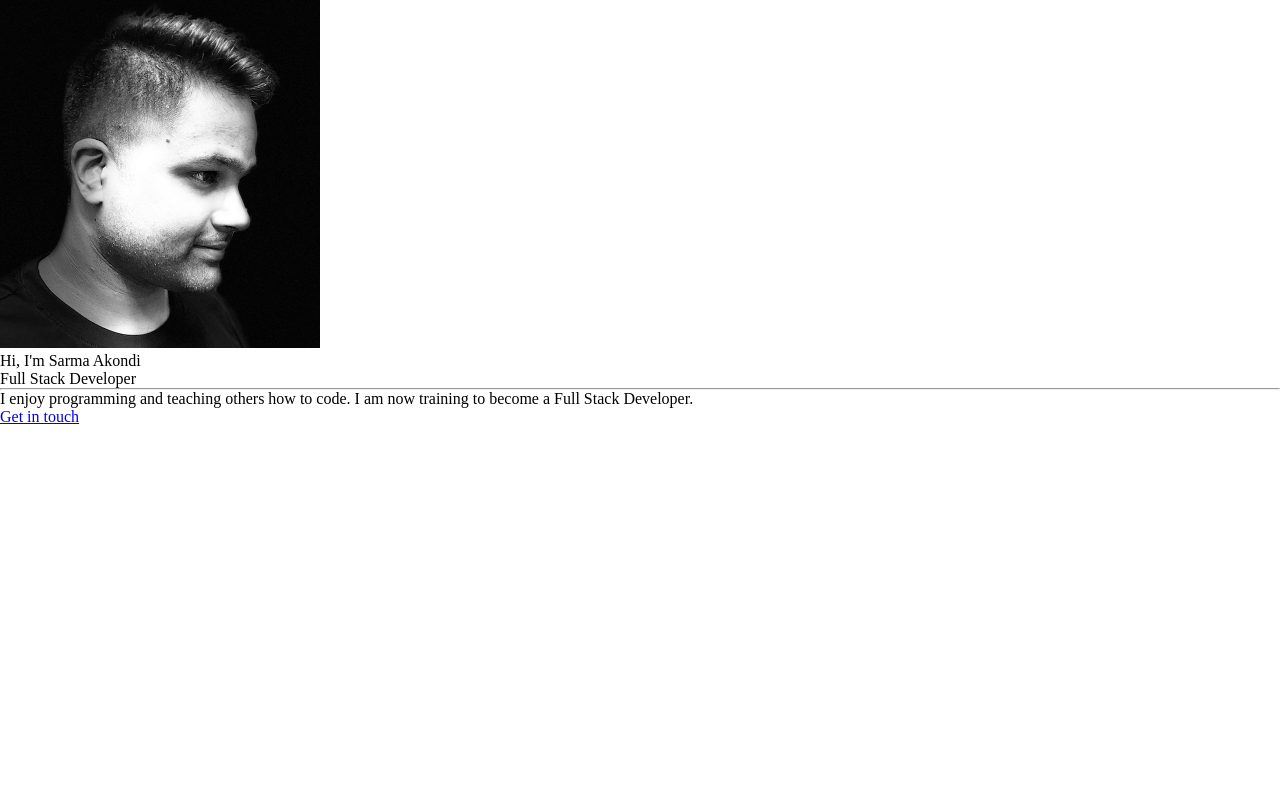
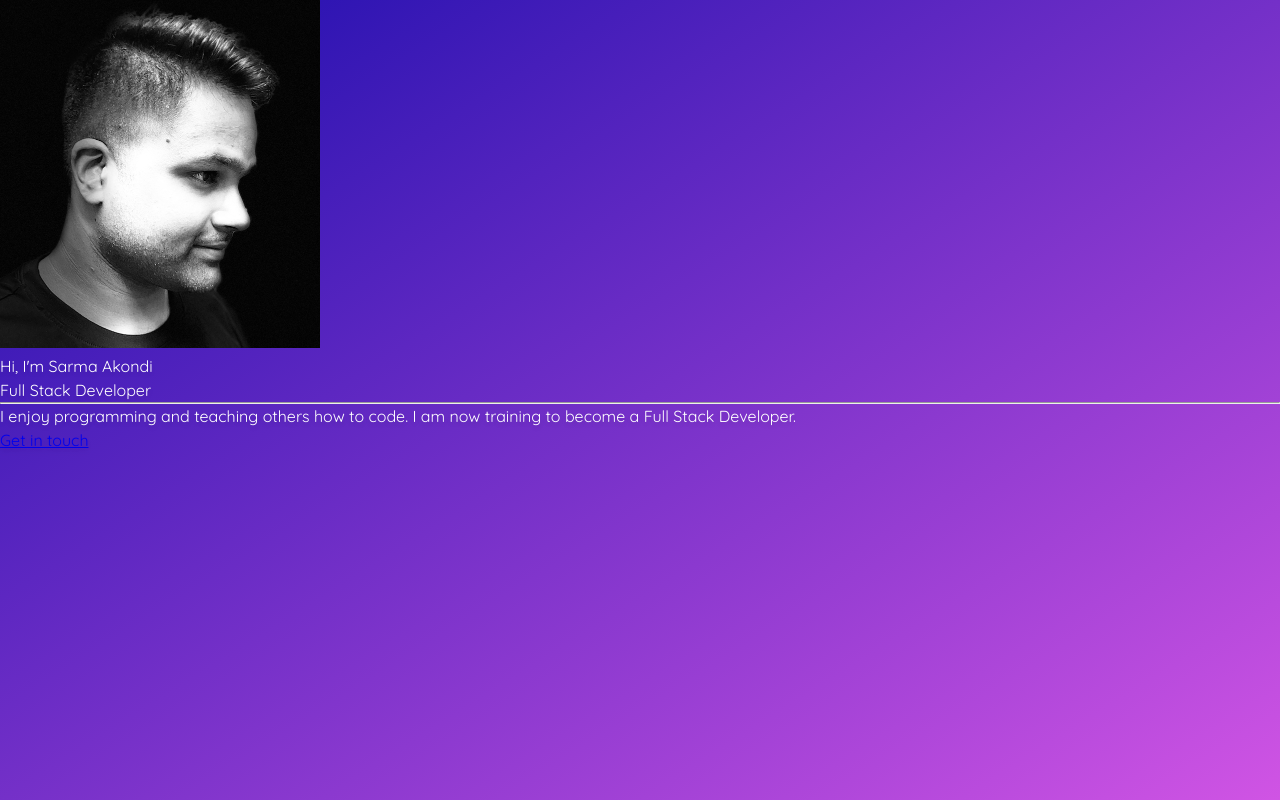
Before and after one commit to avnms/html-css-js, a plain HTML site: page projects/02-personal-page/index.html in a window 1280 px wide. Drawn offline with Linux system fonts and the light colour scheme.

Commit message:
Imported google font and added base page style

```diff
--- a/projects/02-personal-page/css/style.css
+++ b/projects/02-personal-page/css/style.css
@@ -0,0 +1,15 @@
+html {
+  background-color: #5f45bb;
+  background-image: linear-gradient(to bottom right, #180cac, #d054e4);
+  color: #fff;
+  font-family: "Quicksand", sans-serif;
+  font-optical-sizing: auto;
+  font-style: normal;
+  -moz-font-smoothing: grayscale;
+  -webkit-font-smoothing: antialiased;
+  line-height: 1.5;
+  min-height: 100vh;
+  min-width: 300px;
+  overflow-x: hidden;
+  text-shadow: 0 3px 5px rgba(0, 0, 0, 0.1);
+}
--- a/projects/02-personal-page/index.html
+++ b/projects/02-personal-page/index.html
@@ -4,6 +4,12 @@
     <meta charset="UTF-8" />
     <meta name="viewport" content="width=device-width, initial-scale=1.0" />
     <title>Sarma Akondi - Full Stack Developer</title>
+    <link rel="preconnect" href="https://fonts.googleapis.com" />
+    <link rel="preconnect" href="https://fonts.gstatic.com" crossorigin />
+    <link
+      href="https://fonts.googleapis.com/css2?family=Quicksand:wght@300..700&display=swap"
+      rel="stylesheet"
+    />
     <link rel="stylesheet" href="./css/minireset.css" />
     <link rel="stylesheet" href="./css/style.css" />
   </head>
```
